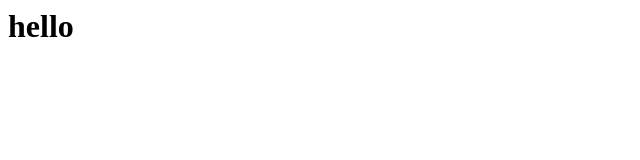
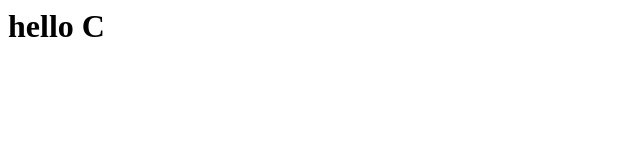
Before and after one commit to DIY0R/DIY0R, a plain HTML site: page index.html in a window 1280 px wide. Shown: the full height of the page, 0-640 px from the left. Drawn offline with Linux system fonts and the light colour scheme.

Commit message:
Update index.html
Signed-off-by: DIY0R <67119295+DIY0R@users.noreply.github.com>

```diff
--- a/index.html
+++ b/index.html
@@ -1 +1 @@
-<h1>hello</h1>
+<h1>hello C</h1>
```
